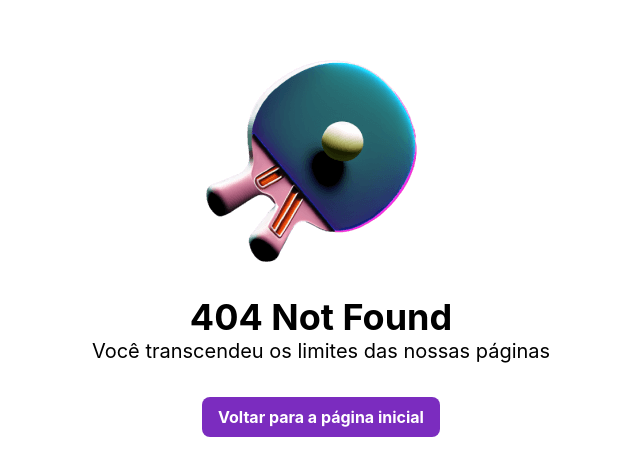
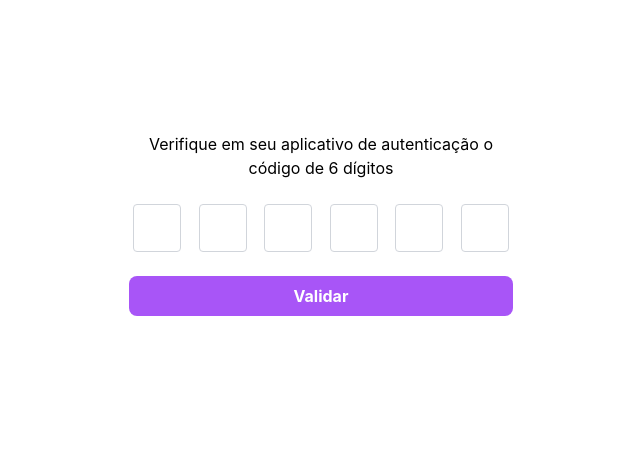
Before and after one commit to iaurg/42-transcendence, a Next.js app in the folder frontend/: page /login/auth in a window 1280 px wide. Before the commit this address had no page. Shown: the part 176-652 px from the top of the page, without its empty margins (319-959 px from the left). Built offline with nearby package versions, Linux system fonts and the light colour scheme.

Commit message:
feat: auth 2fa page

```diff
--- /dev/null
+++ b/frontend/src/app/login/auth/page.tsx
@@ -0,0 +1,57 @@
+"use client";
+import { useRouter } from "next/navigation";
+import { useState } from "react";
+
+// TODO: refactor states and input to be a client component, and use the client component here, also remove use client from top
+
+export default function AuthPage() {
+  // change it to a component
+  const [code, setCode] = useState("");
+  const router = useRouter();
+
+  // TODO: refactor this to match types
+  const handleChange = (e: any, index: any) => {
+    const { value } = e.target;
+
+    if (value.length <= 1 && /^[0-9]*$/.test(value)) {
+      const newCode = code.split("");
+      newCode[index] = value;
+      setCode(newCode.join(""));
+    }
+  };
+
+  const handleSubmit = () => {
+    // Handle submission logic here
+    console.log("Submitted code:", code);
+    router.push("/game");
+  };
+
+  return (
+    <div className="flex items-center justify-center h-screen">
+      <div className="max-w-sm mx-auto bg-white">
+        <p className="text-center text-md mb-6">
+          Verifique em seu aplicativo de autenticação o código de 6 dígitos
+        </p>
+        <div className="flex items-center justify-between mb-6">
+          {Array.from({ length: 6 }).map((_, index) => (
+            <input
+              key={index}
+              type="text"
+              maxLength={1}
+              className="w-12 h-12 border border-gray-300 text-4xl rounded text-center mx-1"
+              value={code[index] || ""}
+              onChange={(e) => handleChange(e, index)}
+            />
+          ))}
+        </div>
+        <button
+          type="submit"
+          onClick={handleSubmit}
+          className="w-full block bg-purple-500 hover:bg-purple-600 text-white font-bold py-2 px-4 rounded-lg transition-all text-center"
+        >
+          Validar
+        </button>
+      </div>
+    </div>
+  );
+}
```
